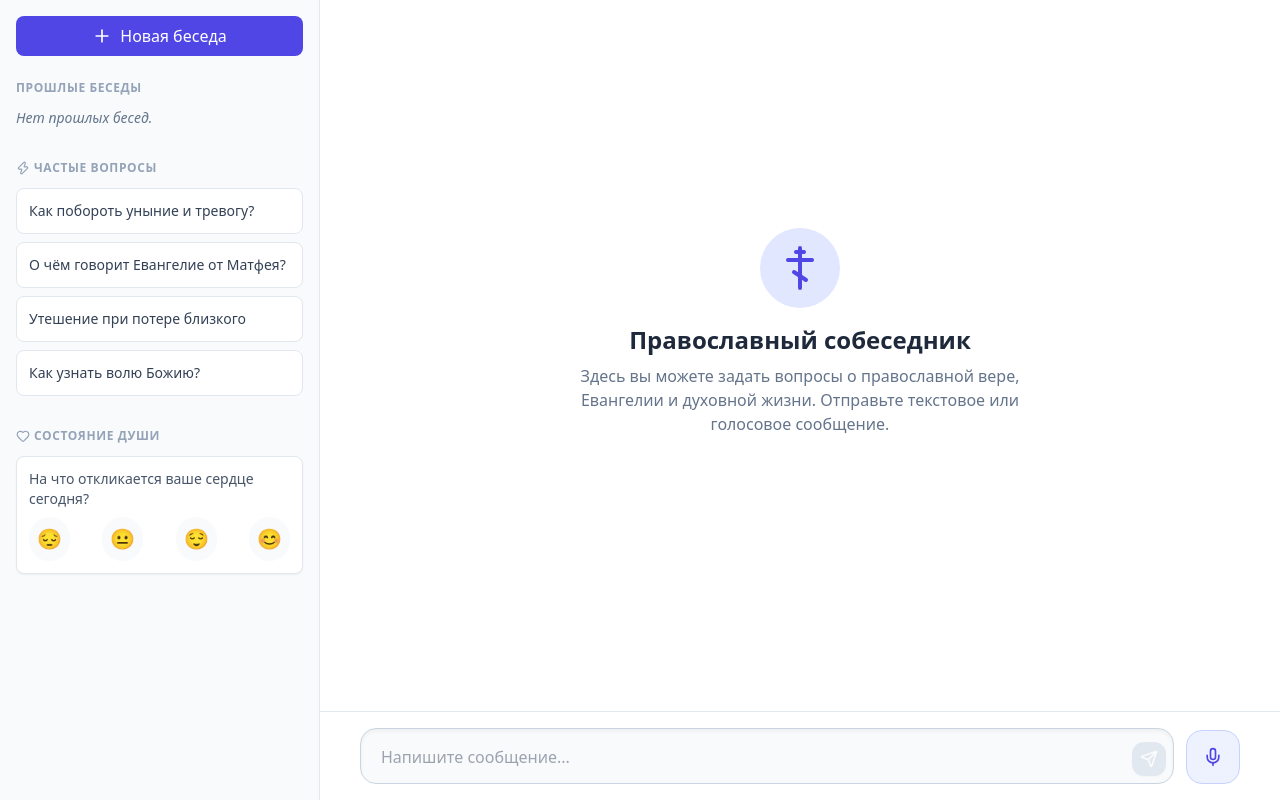
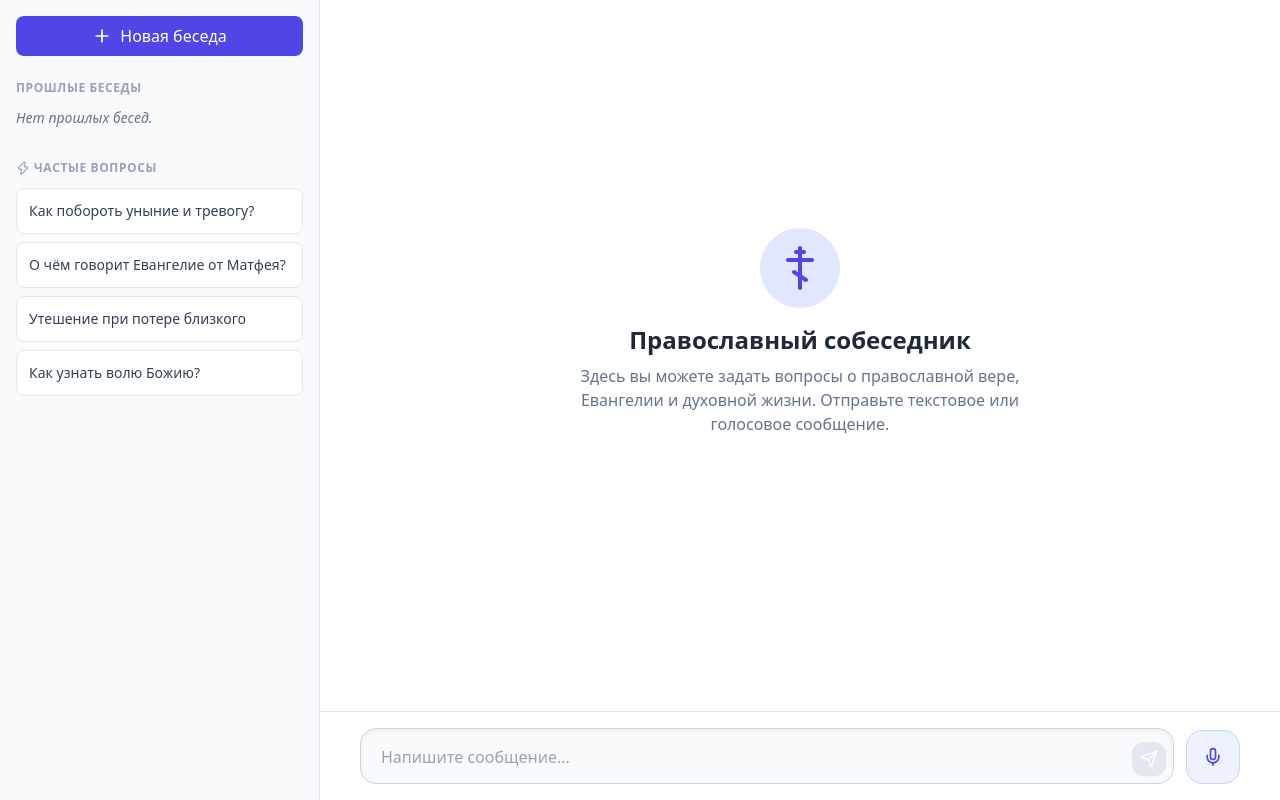
Before and after one commit to AskarKasimov/se-toolkit-hackathon, a Next.js app in the folder webchat/: page / in a window 1280 px wide. Built offline with nearby package versions, Linux system fonts and the light colour scheme.

Commit message:
fix: remove mood checker and fix behavior of prepeared answers

```diff
--- a/webchat/src/components/Sidebar.tsx
+++ b/webchat/src/components/Sidebar.tsx
@@ -1,5 +1,5 @@
 import React from 'react';
-import { MessageSquare, Plus, Zap, Heart } from 'lucide-react';
+import { MessageSquare, Plus, Zap } from 'lucide-react';
 import { ChatSession } from '../lib/types';
 
 interface SidebarProps {
@@ -7,6 +7,7 @@ interface SidebarProps {
   activeSessionId: string | null;
   onSelectSession: (id: string) => void;
   onNewChat: () => void;
+  onScenarioClick: (scenario: string) => void;
 }
 
 const scenarios = [
@@ -16,7 +17,7 @@ const scenarios = [
   "Как узнать волю Божию?"
 ];
 
-export function Sidebar({ sessions, activeSessionId, onSelectSession, onNewChat }: SidebarProps) {
+export function Sidebar({ sessions, activeSessionId, onSelectSession, onNewChat, onScenarioClick }: SidebarProps) {
   return (
     <div className="w-80 bg-slate-50 border-r border-slate-200 h-full flex flex-col">
       <div className="p-4 flex-shrink-0">
@@ -62,32 +63,14 @@ export function Sidebar({ sessions, activeSessionId, onSelectSession, onNewChat
             {scenarios.map((scenario, idx) => (
               <button
                 key={idx}
-                className="w-full text-left p-3 rounded-lg bg-white border border-slate-200 hover:border-indigo-300 hover:shadow-sm text-sm text-slate-700 transition-all"
+                onClick={() => onScenarioClick(scenario)}
+                className="w-full text-left p-3 rounded-lg bg-white border border-slate-200 hover:border-indigo-300 hover:shadow-sm text-sm text-slate-700 transition-all font-medium"
               >
                 {scenario}
               </button>
             ))}
           </div>
         </div>
-
-        <div className="mt-8 mb-6">
-          <h3 className="text-xs font-semibold text-slate-400 uppercase tracking-wider mb-3 flex items-center gap-1">
-            <Heart size={14} /> Состояние души
-          </h3>
-          <div className="bg-white p-3 rounded-lg border border-slate-200 shadow-sm">
-            <p className="text-sm text-slate-600 mb-2">На что откликается ваше сердце сегодня?</p>
-            <div className="flex justify-between gap-1">
-              {['😔', '😐', '😌', '😊'].map((emoji, idx) => (
-                <button
-                  key={idx}
-                  className="text-xl hover:scale-110 transition-transform bg-slate-50 p-2 rounded-full hover:bg-slate-100"
-                >
-                  {emoji}
-                </button>
-              ))}
-            </div>
-          </div>
-        </div>
       </div>
     </div>
   );
```
